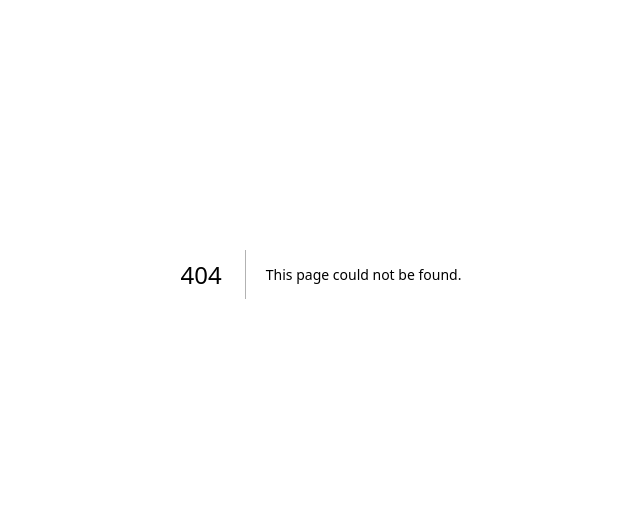
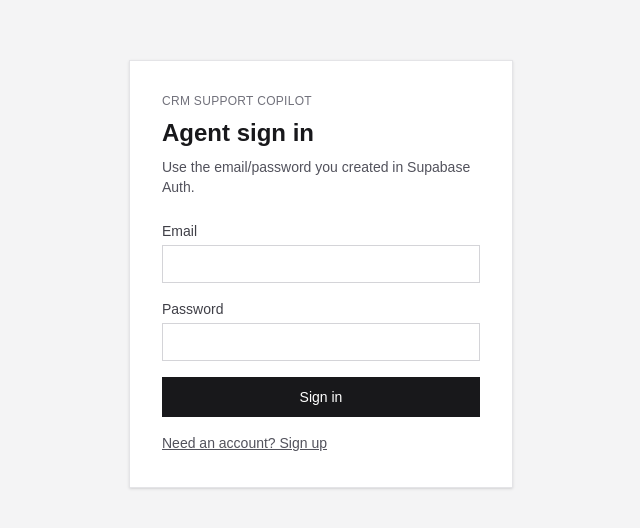
Before and after one commit to AmimaKhan002/AI-Assisted-CRM-Support-Copilot, a Next.js app in the folder crm-copilot/: page /login in a window 1280 px wide. Before the commit this address had no page. Shown: the part 126-654 px from the top of the page, without its empty margins (319-959 px from the left). Built offline with nearby package versions, Linux system fonts and the light colour scheme.

Commit message:
Step 12: add Supabase email auth login page and AuthGate.

```diff
--- a/crm-copilot/app/layout.tsx
+++ b/crm-copilot/app/layout.tsx
@@ -13,8 +13,8 @@ const geistMono = Geist_Mono({
 });
 
 export const metadata: Metadata = {
-  title: "Create Next App",
-  description: "Generated by create next app",
+  title: "CRM Support Copilot",
+  description: "AI-assisted support ticket dashboard for agents",
 };
 
 export default function RootLayout({
--- /dev/null
+++ b/crm-copilot/app/login/page.tsx
@@ -0,0 +1,120 @@
+"use client";
+import { FormEvent, useState } from "react";
+import { useRouter } from "next/navigation";
+import { createBrowserClient } from "@/lib/supabase/client";
+
+export default function LoginPage() {
+  const router = useRouter();
+  const [email, setEmail] = useState("");
+  const [password, setPassword] = useState("");
+  const [mode, setMode] = useState<"signin" | "signup">("signin");
+  const [error, setError] = useState<string | null>(null);
+  const [loading, setLoading] = useState(false);
+
+  async function onSubmit(event: FormEvent) {
+    event.preventDefault();
+    setError(null);
+    setLoading(true);
+
+    const supabase = createBrowserClient();
+
+    try {
+      if (mode === "signin") {
+        const { error: signInError } = await supabase.auth.signInWithPassword({
+          email,
+          password,
+        });
+        if (signInError) throw signInError;
+      } else {
+        const { error: signUpError } = await supabase.auth.signUp({
+          email,
+          password,
+        });
+        if (signUpError) throw signUpError;
+      }
+
+      router.replace("/");
+      router.refresh();
+    } catch (err) {
+      setError(err instanceof Error ? err.message : "Authentication failed");
+    } finally {
+      setLoading(false);
+    }
+  }
+
+  return (
+    <div className="flex flex-1 items-center justify-center bg-zinc-100 px-4">
+      <div className="w-full max-w-sm border border-zinc-200 bg-white p-8 shadow-sm">
+        <p className="text-xs font-medium uppercase tracking-wide text-zinc-500">
+          CRM Support Copilot
+        </p>
+        <h1 className="mt-2 text-2xl font-semibold text-zinc-900">
+          {mode === "signin" ? "Agent sign in" : "Create agent account"}
+        </h1>
+        <p className="mt-2 text-sm text-zinc-600">
+          Use the email/password you created in Supabase Auth.
+        </p>
+
+        <form onSubmit={onSubmit} className="mt-6 space-y-4">
+          <label className="block text-sm text-zinc-700">
+            Email
+            <input
+              type="email"
+              required
+              autoComplete="email"
+              value={email}
+              onChange={(e) => setEmail(e.target.value)}
+              className="mt-1 w-full border border-zinc-300 px-3 py-2 text-zinc-900 outline-none focus:border-zinc-900"
+            />
+          </label>
+
+          <label className="block text-sm text-zinc-700">
+            Password
+            <input
+              type="password"
+              required
+              minLength={6}
+              autoComplete={
+                mode === "signin" ? "current-password" : "new-password"
+              }
+              value={password}
+              onChange={(e) => setPassword(e.target.value)}
+              className="mt-1 w-full border border-zinc-300 px-3 py-2 text-zinc-900 outline-none focus:border-zinc-900"
+            />
+          </label>
+
+          {error ? (
+            <p className="text-sm text-red-600" role="alert">
+              {error}
+            </p>
+          ) : null}
+
+          <button
+            type="submit"
+            disabled={loading}
+            className="w-full bg-zinc-900 px-4 py-2.5 text-sm font-medium text-white hover:bg-zinc-800 disabled:opacity-60"
+          >
+            {loading
+              ? "Please wait…"
+              : mode === "signin"
+                ? "Sign in"
+                : "Sign up"}
+          </button>
+        </form>
+
+        <button
+          type="button"
+          className="mt-4 text-sm text-zinc-600 underline hover:text-zinc-900"
+          onClick={() => {
+            setMode(mode === "signin" ? "signup" : "signin");
+            setError(null);
+          }}
+        >
+          {mode === "signin"
+            ? "Need an account? Sign up"
+            : "Already have an account? Sign in"}
+        </button>
+      </div>
+    </div>
+  );
+}
--- a/crm-copilot/app/page.tsx
+++ b/crm-copilot/app/page.tsx
@@ -1,65 +1,48 @@
-import Image from "next/image";
+"use client";
+import { AuthGate } from "@/components/AuthGate";
+import { createBrowserClient } from "@/lib/supabase/client";
+import { useRouter } from "next/navigation";
 
-export default function Home() {
+export default function HomePage() {
+  const router = useRouter();
+
+  async function signOut() {
+    const supabase = createBrowserClient();
+    await supabase.auth.signOut();
+    router.replace("/login");
+  }
+
   return (
-    <div className="flex flex-col flex-1 items-center justify-center bg-zinc-50 font-sans dark:bg-black">
-      <main className="flex flex-1 w-full max-w-3xl flex-col items-center justify-between py-32 px-16 bg-white dark:bg-black sm:items-start">
-        <Image
-          className="dark:invert"
-          src="/next.svg"
-          alt="Next.js logo"
-          width={100}
-          height={20}
-          priority
-        />
-        <div className="flex flex-col items-center gap-6 text-center sm:items-start sm:text-left">
-          <h1 className="max-w-xs text-3xl font-semibold leading-10 tracking-tight text-black dark:text-zinc-50">
-            To get started, edit the page.tsx file.
-          </h1>
-          <p className="max-w-md text-lg leading-8 text-zinc-600 dark:text-zinc-400">
-            Looking for a starting point or more instructions? Head over to{" "}
-            <a
-              href="https://vercel.com/templates?framework=next.js&utm_source=create-next-app&utm_medium=appdir-template-tw&utm_campaign=create-next-app"
-              className="font-medium text-zinc-950 dark:text-zinc-50"
-            >
-              Templates
-            </a>{" "}
-            or the{" "}
-            <a
-              href="https://nextjs.org/learn?utm_source=create-next-app&utm_medium=appdir-template-tw&utm_campaign=create-next-app"
-              className="font-medium text-zinc-950 dark:text-zinc-50"
-            >
-              Learning
-            </a>{" "}
-            center.
-          </p>
-        </div>
-        <div className="flex flex-col gap-4 text-base font-medium sm:flex-row">
-          <a
-            className="flex h-12 w-full items-center justify-center gap-2 rounded-full bg-foreground px-5 text-background transition-colors hover:bg-[#383838] dark:hover:bg-[#ccc] md:w-[158px]"
-            href="https://vercel.com/new?utm_source=create-next-app&utm_medium=appdir-template-tw&utm_campaign=create-next-app"
-            target="_blank"
-            rel="noopener noreferrer"
+    <AuthGate>
+      <div className="flex flex-1 flex-col bg-zinc-50">
+        <header className="flex items-center justify-between border-b border-zinc-200 bg-white px-6 py-4">
+          <div>
+            <p className="text-xs font-medium uppercase tracking-wide text-zinc-500">
+              CRM Support Copilot
+            </p>
+            <h1 className="text-lg font-semibold text-zinc-900">Dashboard</h1>
+          </div>
+          <button
+            type="button"
+            onClick={() => void signOut()}
+            className="border border-zinc-300 px-3 py-1.5 text-sm text-zinc-700 hover:bg-zinc-100"
           >
-            <Image
-              className="dark:invert"
-              src="/vercel.svg"
-              alt="Vercel logomark"
-              width={16}
-              height={16}
-            />
-            Deploy Now
-          </a>
-          <a
-            className="flex h-12 w-full items-center justify-center rounded-full border border-solid border-black/[.08] px-5 transition-colors hover:border-transparent hover:bg-black/[.04] dark:border-white/[.145] dark:hover:bg-[#1a1a1a] md:w-[158px]"
-            href="https://nextjs.org/docs?utm_source=create-next-app&utm_medium=appdir-template-tw&utm_campaign=create-next-app"
-            target="_blank"
-            rel="noopener noreferrer"
-          >
-            Documentation
-          </a>
-        </div>
-      </main>
-    </div>
+            Sign out
+          </button>
+        </header>
+
+        <main className="flex flex-1 items-center justify-center px-6 py-16">
+          <div className="max-w-md text-center">
+            <h2 className="text-xl font-semibold text-zinc-900">
+              You&apos;re signed in
+            </h2>
+            <p className="mt-2 text-sm text-zinc-600">
+              Auth gate works. Next step adds the ticket list, detail panel,
+              and Regenerate / Copy actions.
+            </p>
+          </div>
+        </main>
+      </div>
+    </AuthGate>
   );
 }
--- /dev/null
+++ b/crm-copilot/components/AuthGate.tsx
@@ -0,0 +1,51 @@
+"use client";
+import { useEffect, useState, type ReactNode } from "react";
+import { useRouter } from "next/navigation";
+import { createBrowserClient } from "@/lib/supabase/client";
+
+export function AuthGate({ children }: { children: ReactNode }) {
+  const router = useRouter();
+  const [ready, setReady] = useState(false);
+
+  useEffect(() => {
+    const supabase = createBrowserClient();
+    let cancelled = false;
+
+    async function check() {
+      const { data, error } = await supabase.auth.getUser();
+      if (cancelled) return;
+
+      if (error || !data.user) {
+        router.replace("/login");
+        return;
+      }
+
+      setReady(true);
+    }
+
+    void check();
+
+    const {
+      data: { subscription },
+    } = supabase.auth.onAuthStateChange((_event, session) => {
+      if (!session) {
+        router.replace("/login");
+      }
+    });
+
+    return () => {
+      cancelled = true;
+      subscription.unsubscribe();
+    };
+  }, [router]);
+
+  if (!ready) {
+    return (
+      <div className="flex flex-1 items-center justify-center text-sm text-zinc-500">
+        Checking session…
+      </div>
+    );
+  }
+
+  return <>{children}</>;
+}
```
